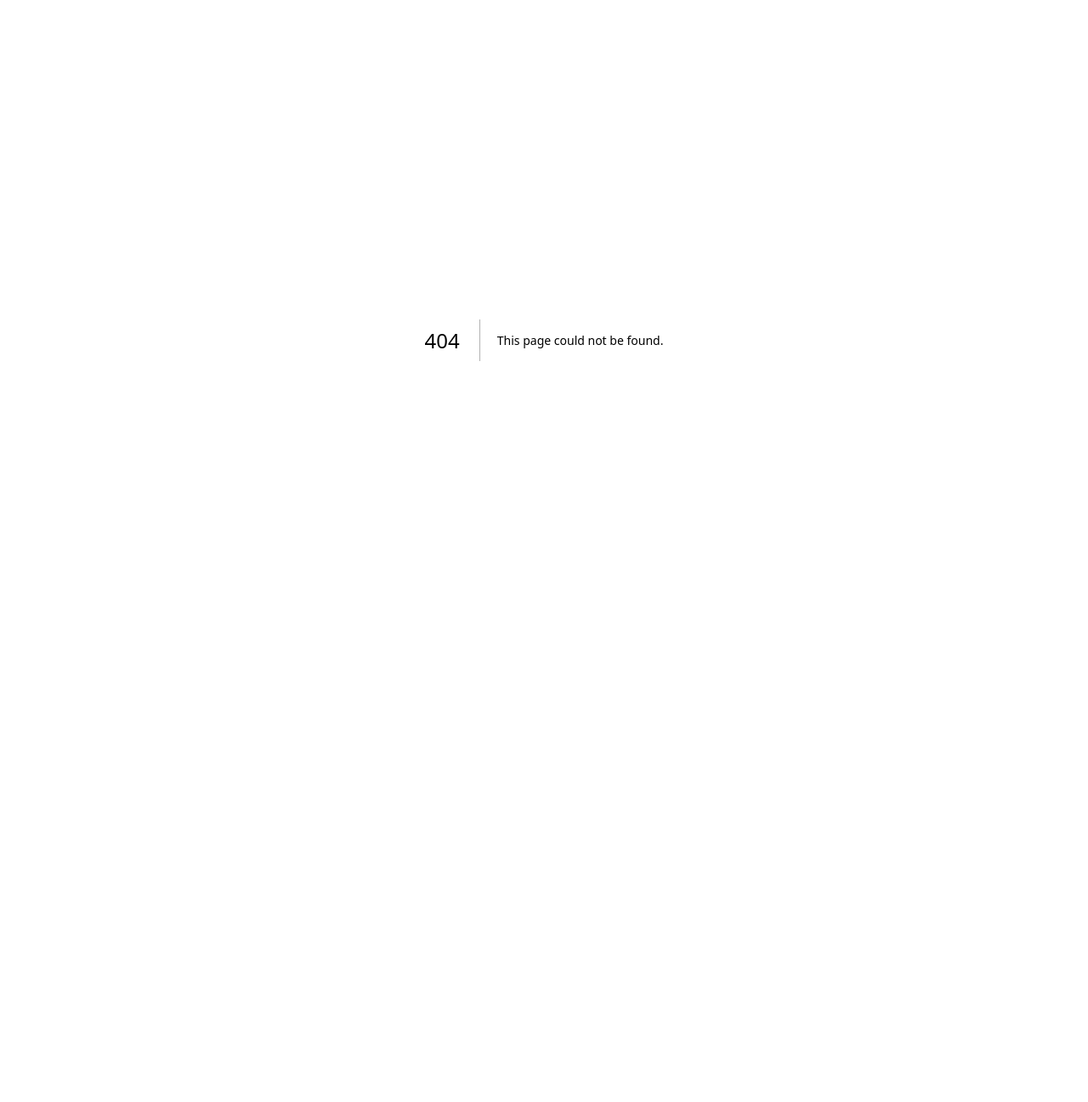
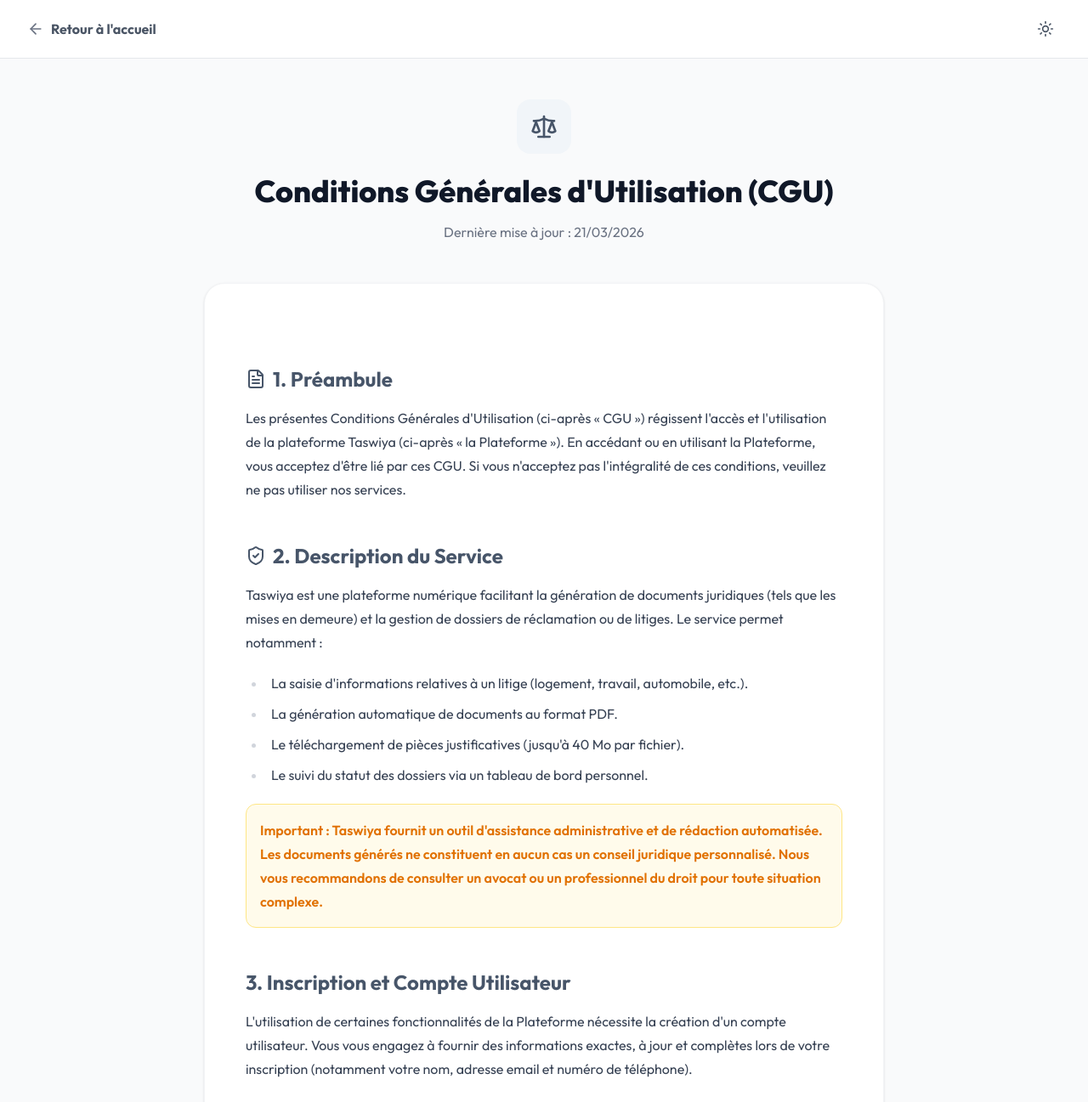
Before and after one commit to touahriachamsdine-oss/dhikra, a Next.js app: page /terms in a window 1280 px wide. Before the commit this address had no page. Shown: the top 1297 px of the page at 85% size. Before the commit the page ends 800 px from the top, so only its background shows below. Built offline with nearby package versions, Linux system fonts and the light colour scheme.

Commit message:
feat: add Terms of Service (CGU) page and links

```diff
--- a/src/app/login/page.tsx
+++ b/src/app/login/page.tsx
@@ -304,6 +304,12 @@
                 {isSignUp ? t('signInButton') : t('signUp')}
               </button>
             </p>
+            <p className="text-gray-400 dark:text-gray-500 text-xs mt-4">
+              {lang === 'ar' ? 'بمتابعتك، أنت توافق على ' : (lang === 'en' ? 'By continuing, you agree to our ' : 'En continuant, vous acceptez nos ')}
+              <a href="/terms" className="underline hover:text-primary-500">
+                {lang === 'ar' ? 'شروط الخدمة' : (lang === 'en' ? 'Terms of Service' : 'Conditions d\'Utilisation')}
+              </a>.
+            </p>
           </div>
         </div>
 
--- /dev/null
+++ b/src/app/terms/page.tsx
@@ -0,0 +1,134 @@
+import React from 'react';
+import Link from 'next/link';
+import { ArrowLeft, Scale, ShieldCheck, FileText } from 'lucide-react';
+import { ThemeToggle } from '@/components/theme-toggle';
+
+export default function TermsOfService() {
+  return (
+    <div className="min-h-screen bg-gray-50 dark:bg-slate-950 font-sans text-gray-800 dark:text-gray-200">
+      <header className="flex justify-between items-center py-4 px-8 max-w-7xl mx-auto w-full border-b border-gray-200 dark:border-slate-800 bg-white dark:bg-slate-900 sticky top-0 z-20">
+        <div className="flex items-center gap-3">
+          <Link href="/" className="flex items-center gap-2 hover:opacity-80 transition-opacity">
+            <ArrowLeft className="w-5 h-5 text-gray-500" />
+            <span className="font-bold text-gray-600 dark:text-gray-300">Retour à l'accueil</span>
+          </Link>
+        </div>
+        <div className="flex items-center gap-3">
+          <ThemeToggle />
+        </div>
+      </header>
+
+      <main className="max-w-4xl mx-auto py-12 px-6 sm:px-12">
+        <div className="text-center mb-12">
+          <div className="w-16 h-16 bg-primary-100 dark:bg-primary-900/30 text-primary-600 dark:text-primary-400 rounded-2xl flex items-center justify-center mx-auto mb-6">
+            <Scale className="w-8 h-8" />
+          </div>
+          <h1 className="text-4xl font-extrabold text-gray-900 dark:text-white mb-4">Conditions Générales d'Utilisation (CGU)</h1>
+          <p className="text-gray-500 dark:text-gray-400">Dernière mise à jour : {new Date().toLocaleDateString('fr-DZ')}</p>
+        </div>
+
+        <div className="bg-white dark:bg-slate-900 rounded-3xl shadow-sm border border-gray-100 dark:border-slate-800 p-8 sm:p-12 prose dark:prose-invert max-w-none">
+
+          <section className="mb-10">
+            <h2 className="text-2xl font-bold text-primary-600 dark:text-primary-400 flex items-center gap-2 mb-4">
+              <FileText className="w-6 h-6" /> 1. Préambule
+            </h2>
+            <p>
+              Les présentes Conditions Générales d'Utilisation (ci-après « CGU ») régissent l'accès et l'utilisation de la plateforme Taswiya (ci-après « la Plateforme »). En accédant ou en utilisant la Plateforme, vous acceptez d'être lié par ces CGU. Si vous n'acceptez pas l'intégralité de ces conditions, veuillez ne pas utiliser nos services.
+            </p>
+          </section>
+
+          <section className="mb-10">
+            <h2 className="text-2xl font-bold text-primary-600 dark:text-primary-400 flex items-center gap-2 mb-4">
+              <ShieldCheck className="w-6 h-6" /> 2. Description du Service
+            </h2>
+            <p>
+              Taswiya est une plateforme numérique facilitant la génération de documents juridiques (tels que les mises en demeure) et la gestion de dossiers de réclamation ou de litiges. Le service permet notamment :
+            </p>
+            <ul className="list-disc pl-6 mb-4 space-y-2">
+              <li>La saisie d'informations relatives à un litige (logement, travail, automobile, etc.).</li>
+              <li>La génération automatique de documents au format PDF.</li>
+              <li>Le téléchargement de pièces justificatives (jusqu'à 40 Mo par fichier).</li>
+              <li>Le suivi du statut des dossiers via un tableau de bord personnel.</li>
+            </ul>
+            <p className="font-semibold text-amber-600 dark:text-amber-500 bg-amber-50 dark:bg-amber-900/20 p-4 rounded-xl border border-amber-200 dark:border-amber-800/30">
+              Important : Taswiya fournit un outil d'assistance administrative et de rédaction automatisée. Les documents générés ne constituent en aucun cas un conseil juridique personnalisé. Nous vous recommandons de consulter un avocat ou un professionnel du droit pour toute situation complexe.
+            </p>
+          </section>
+
+          <section className="mb-10">
+            <h2 className="text-2xl font-bold text-primary-600 dark:text-primary-400 mb-4">
+              3. Inscription et Compte Utilisateur
+            </h2>
+            <p>
+              L'utilisation de certaines fonctionnalités de la Plateforme nécessite la création d'un compte utilisateur. Vous vous engagez à fournir des informations exactes, à jour et complètes lors de votre inscription (notamment votre nom, adresse email et numéro de téléphone).
+            </p>
+            <p>
+              Vous êtes seul responsable de la confidentialité de vos identifiants de connexion et de toutes les activités effectuées sous votre compte. Vous devez nous informer immédiatement de toute utilisation non autorisée de votre compte.
+            </p>
+          </section>
+
+          <section className="mb-10">
+            <h2 className="text-2xl font-bold text-primary-600 dark:text-primary-400 mb-4">
+              4. Données Personnelles et Fichiers
+            </h2>
+            <p>
+              Conformément à la réglementation en vigueur concernant la protection des données personnelles, Taswiya s'engage à protéger la vie privée de ses utilisateurs.
+            </p>
+            <p>
+              Les documents et fichiers téléchargés (pièces justificatives) sont stockés de manière sécurisée et ne sont accessibles que par vous-même et par les administrateurs de la Plateforme (dans le cadre strict du traitement de votre dossier). Vous conservez l'entière propriété intellectuelle et la responsabilité du contenu que vous téléchargez.
+            </p>
+          </section>
+
+          <section className="mb-10">
+            <h2 className="text-2xl font-bold text-primary-600 dark:text-primary-400 mb-4">
+              5. Engagements de l'Utilisateur
+            </h2>
+            <p>L'Utilisateur s'engage à :</p>
+            <ul className="list-disc pl-6 space-y-2">
+              <li>Ne pas utiliser la Plateforme à des fins illégales ou frauduleuses.</li>
+              <li>Ne pas générer des documents contenant des informations fausses, diffamatoires ou portant atteinte aux droits de tiers.</li>
+              <li>Ne pas tenter de contourner les mesures de sécurité ou de surcharger l'infrastructure de la Plateforme.</li>
+              <li>Ne télécharger que des fichiers exempts de virus ou de codes malveillants.</li>
+            </ul>
+          </section>
+
+          <section className="mb-10">
+            <h2 className="text-2xl font-bold text-primary-600 dark:text-primary-400 mb-4">
+              6. Limitation de Responsabilité
+            </h2>
+            <p>
+              Taswiya s'efforce d'assurer la disponibilité et le bon fonctionnement de la Plateforme. Toutefois, nous ne pouvons garantir une disponibilité ininterrompue ou exempte d'erreurs.
+            </p>
+            <p>
+              Taswiya ne saurait être tenue responsable des dommages directs ou indirects résultant de l'utilisation des documents générés, des décisions prises sur la base de ces documents, ou d'une perte de données liée à des problèmes techniques échappant à notre contrôle.
+            </p>
+          </section>
+
+          <section className="mb-10">
+            <h2 className="text-2xl font-bold text-primary-600 dark:text-primary-400 mb-4">
+              7. Modification des CGU
+            </h2>
+            <p>
+              Taswiya se réserve le droit de modifier les présentes CGU à tout moment. Les modifications entreront en vigueur dès leur publication sur la Plateforme. Nous vous invitons à consulter régulièrement cette page. Votre utilisation continue de la Plateforme après modification vaut acceptation des nouvelles CGU.
+            </p>
+          </section>
+
+          <section>
+            <h2 className="text-2xl font-bold text-primary-600 dark:text-primary-400 mb-4">
+              8. Contact
+            </h2>
+            <p>
+              Pour toute question relative aux présentes Conditions Générales d'Utilisation ou pour toute demande de support, vous pouvez nous contacter à l'adresse suivante : <strong>contact@taswiya.dz</strong>
+            </p>
+          </section>
+
+        </div>
+      </main>
+
+      <footer className="text-center py-8 text-gray-500 dark:text-gray-400 text-sm">
+        <p>&copy; {new Date().getFullYear()} Taswiya. Tous droits réservés.</p>
+      </footer>
+    </div>
+  );
+}
--- a/src/components/intake-form.tsx
+++ b/src/components/intake-form.tsx
@@ -330,6 +330,15 @@
                                         {t('legalWarning')}
                                     </p>
                                 </div>
+
+                                <div className="mt-4 text-center">
+                                    <p className="text-gray-500 dark:text-gray-400 text-xs">
+                                        {localLang === 'ar' ? 'بالنقر على تقديم، أنت توافق على ' : (localLang === 'en' ? 'By submitting, you agree to our ' : 'En soumettant, vous acceptez nos ')}
+                                        <a href="/terms" target="_blank" className="underline hover:text-blue-500">
+                                            {localLang === 'ar' ? 'شروط الخدمة' : (localLang === 'en' ? 'Terms of Service' : 'Conditions d\'Utilisation')}
+                                        </a>.
+                                    </p>
+                                </div>
                             </div>
                         </div>
                     )}
```
